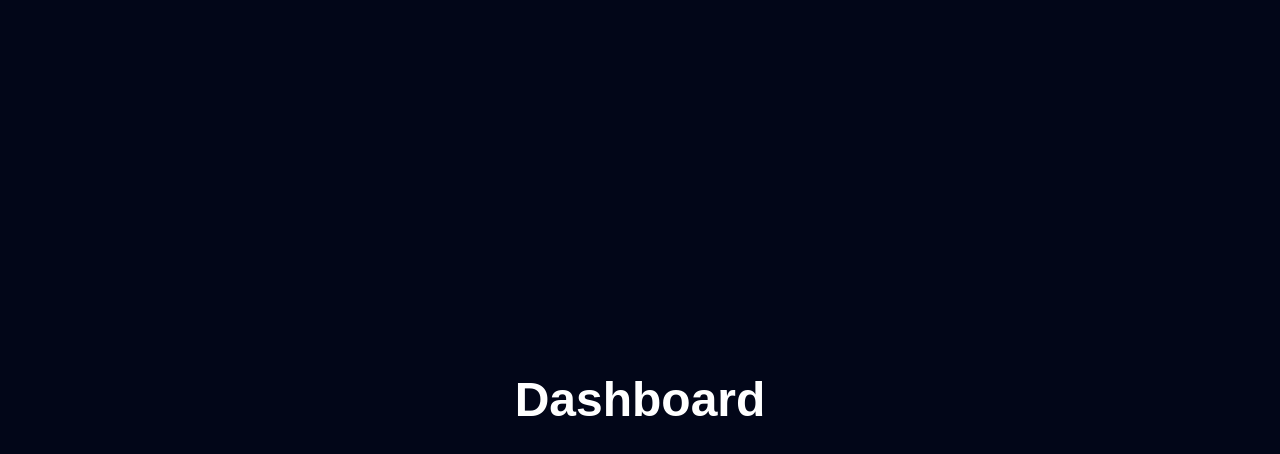
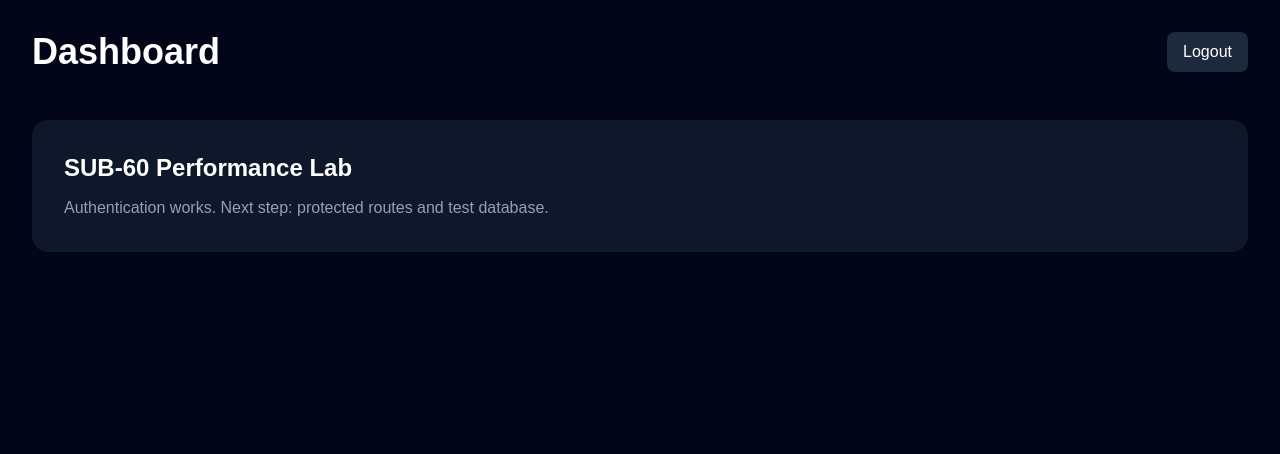
Before and after one commit to andrewautomation/sub60-lab, a Next.js app: page /dashboard in a window 1280 px wide. Shown: the top 454 px of the page. Built offline with nearby package versions, Linux system fonts and the light colour scheme; no server answers.

Commit message:
Add dashboard logout

```diff
--- a/app/dashboard/page.tsx
+++ b/app/dashboard/page.tsx
@@ -1,9 +1,35 @@
+"use client";
+
+import { supabase } from "@/lib/supabase";
+import { useRouter } from "next/navigation";
+
 export default function Dashboard() {
+  const router = useRouter();
+
+  async function logout() {
+    await supabase.auth.signOut();
+    router.push("/login");
+  }
+
   return (
-    <main className="min-h-screen bg-slate-950 text-white flex items-center justify-center">
-      <h1 className="text-5xl font-bold">
-        Dashboard
-      </h1>
+    <main className="min-h-screen bg-slate-950 text-white p-8">
+      <div className="flex justify-between items-center">
+        <h1 className="text-4xl font-bold">Dashboard</h1>
+
+        <button
+          onClick={logout}
+          className="rounded-lg bg-slate-800 px-4 py-2 hover:bg-slate-700"
+        >
+          Logout
+        </button>
+      </div>
+
+      <div className="mt-12 rounded-2xl bg-slate-900 p-8">
+        <h2 className="text-2xl font-semibold">SUB-60 Performance Lab</h2>
+        <p className="mt-3 text-slate-400">
+          Authentication works. Next step: protected routes and test database.
+        </p>
+      </div>
     </main>
   );
 }
```
